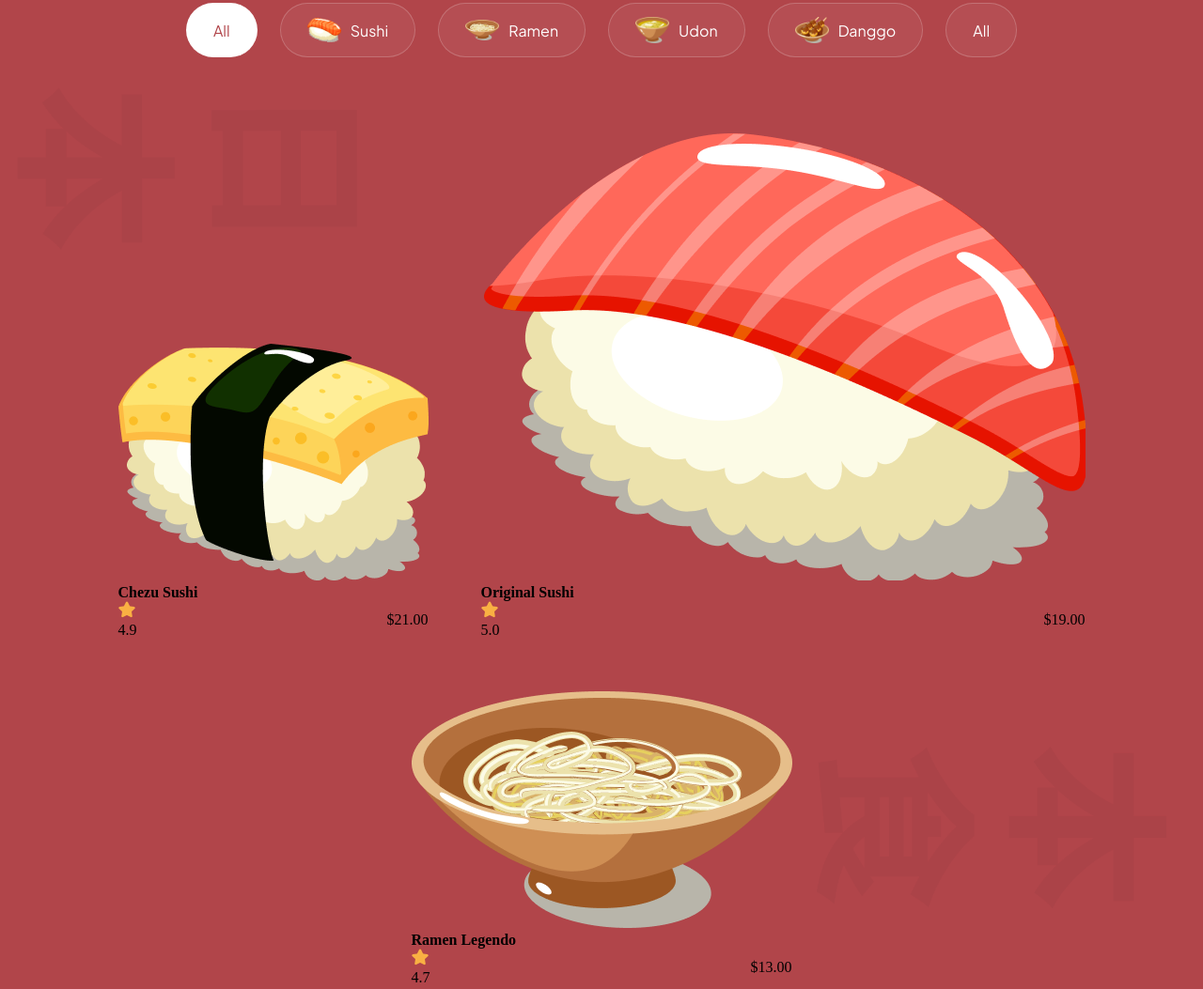
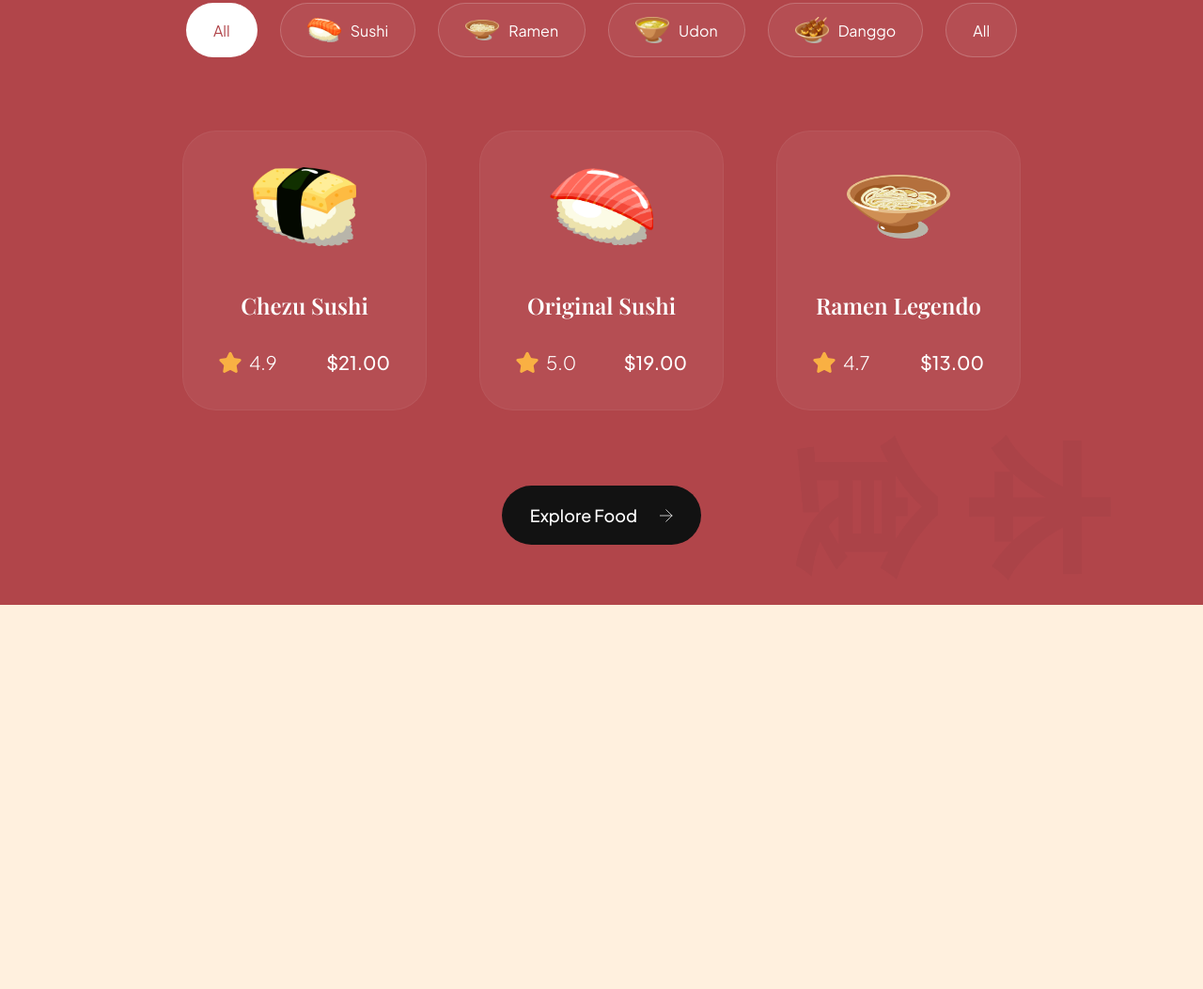
Before and after one commit to Haigsov/Sushi-Store, a website built with Vite: page index.html in a window 1280 px wide. Shown: the part 1705-2758 px from the top of the page at 94% size. After the commit the page ends 2349 px from the top, so only its background shows below. Built offline with nearby package versions, Linux system fonts and the light colour scheme.

Commit message:
Further enhanced styling for food card articles in the 'Popular Food' section
In this commit, I continued to improve the styling of food card articles within the "Popular Food" section in the CSS code. The changes include:

    Adjusting padding, minimum width, and height properties for the ".popular-foods__card" class to enhance the card's layout and appearance.
    Modifying styles for the ".popular-foods__card-image" class to ensure proper image dimensions and object fit.
    Refining the presentation of the card title (".popular-foods__card-title") by adjusting margin, font properties, and text alignment.
    Optimizing the styles for the rating display and price text within the ".popular-foods__card-details" class.
    Creating styles for an active state for food card articles, including changes to background, image dimensions, title color, rating icon size, and price text color.

These changes aim to provide visually appealing and well-structured food card articles in the "Popular Food" section, making them more attractive and user-friendly. The introduction of an active state further enhances the user experience by providing visual feedback when a card is selected.

```diff
--- a/css/sections/popular.css
+++ b/css/sections/popular.css
@@ -104,3 +104,95 @@
 
     margin-left: 21px;
 }
+
+.popular-foods__card {
+    padding: 38px;
+    min-width: 260px;
+    height: fit-content;
+
+    display: flex;
+    align-items: center;
+    flex-direction: column;
+
+    border-radius: 36px;
+    background: rgba(255, 255, 255, 0.05);
+    border: 1px solid rgba(255, 255, 255, 0.05);
+}
+
+.popular-foods__card-image {
+    width: 110px;
+    height: 84px;
+    object-fit: contain;
+}
+
+.popular-foods__card-title {
+    margin-top: 47px;
+
+    font-weight: 600;
+    font-size: 24px;
+    line-height: 32px;
+    font-family: var(--playfair-display);
+    color: #fff;
+    text-align: center;
+}
+
+.popular-foods__card-details {
+    width: 100%;
+    margin-top: 32px;
+}
+
+.popular-foods__card-rating {
+    display: flex;
+    align-items: center;
+    gap: 8px;
+}
+
+.popular-foods__card-rating img {
+    width: 24px;
+    height: 24px;
+    object-fit: contain;
+}
+
+.popular-foods__card-rating p {
+    font-size: 20px;
+    font-weight: 300;
+    font-family: var(--plus-jakarta-sans);
+    color: #fff;
+}
+
+.popular-foods__card-price {
+    font-size: 20px;
+    font-weight: 500;
+    font-family: var(--plus-jakarta-sans);
+    color: #fff;
+}
+
+.popular-foods__card.active-card {
+    background: #fff;
+    min-width: 340px;
+}
+
+.popular-foods__card.active-card .popular-foods__card-image {
+    width: 214px;
+    height: 160px;
+}
+
+.popular-foods__card.active-card .popular-foods__card-title {
+    color: var(--black-500);
+    font-size: 32px;
+  }
+
+  .popular-foods__card.active-card .popular-foods__card-rating img {
+    width: 32px;
+    height: 32px;
+  }
+
+  .popular-foods__card.active-card .popular-foods__card-rating p {
+    font-size: 24px;
+    color: var(--gray-100);
+  }
+
+  .popular-foods__card.active-card .popular-foods__card-price {
+    font-size: 24px;
+    color: var(--secondary-color)
+  }
```
